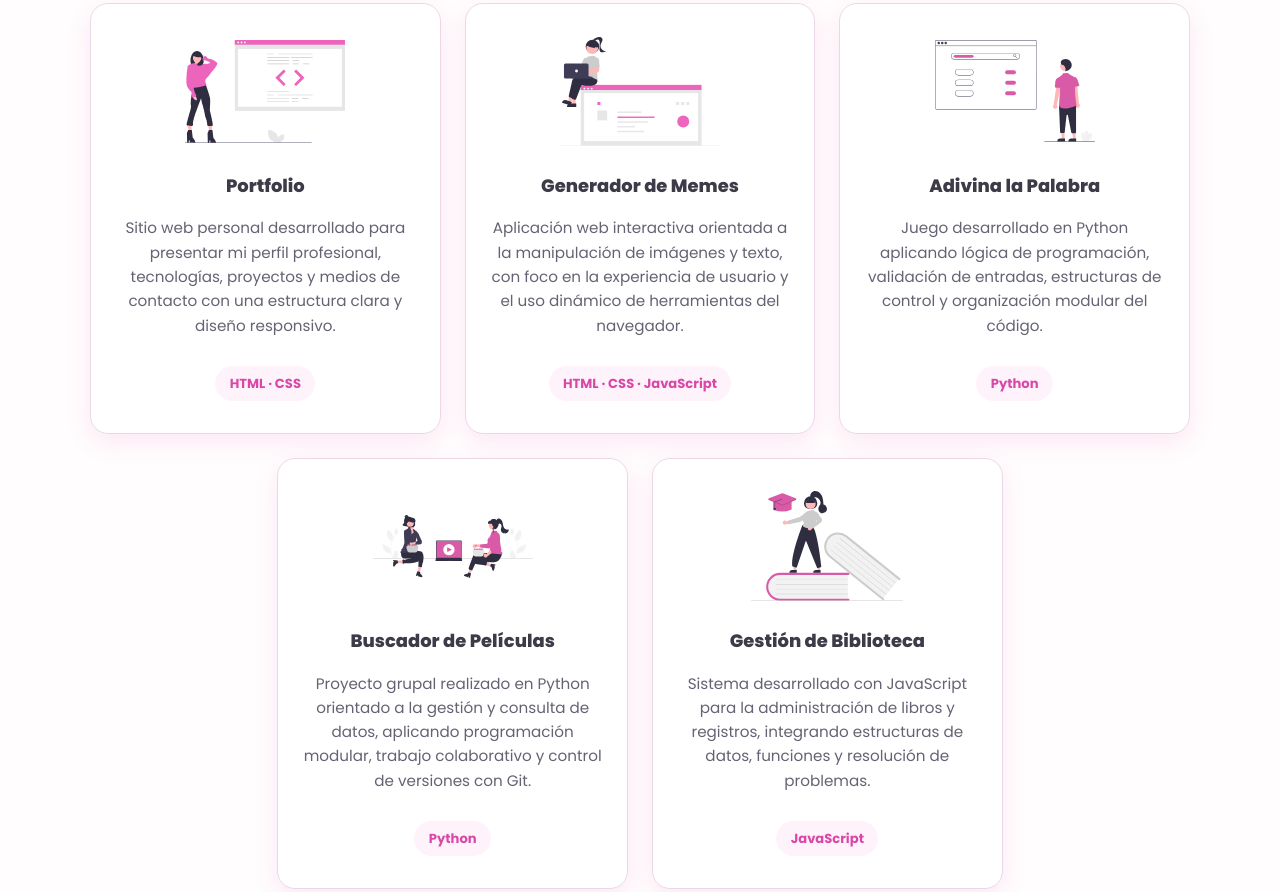
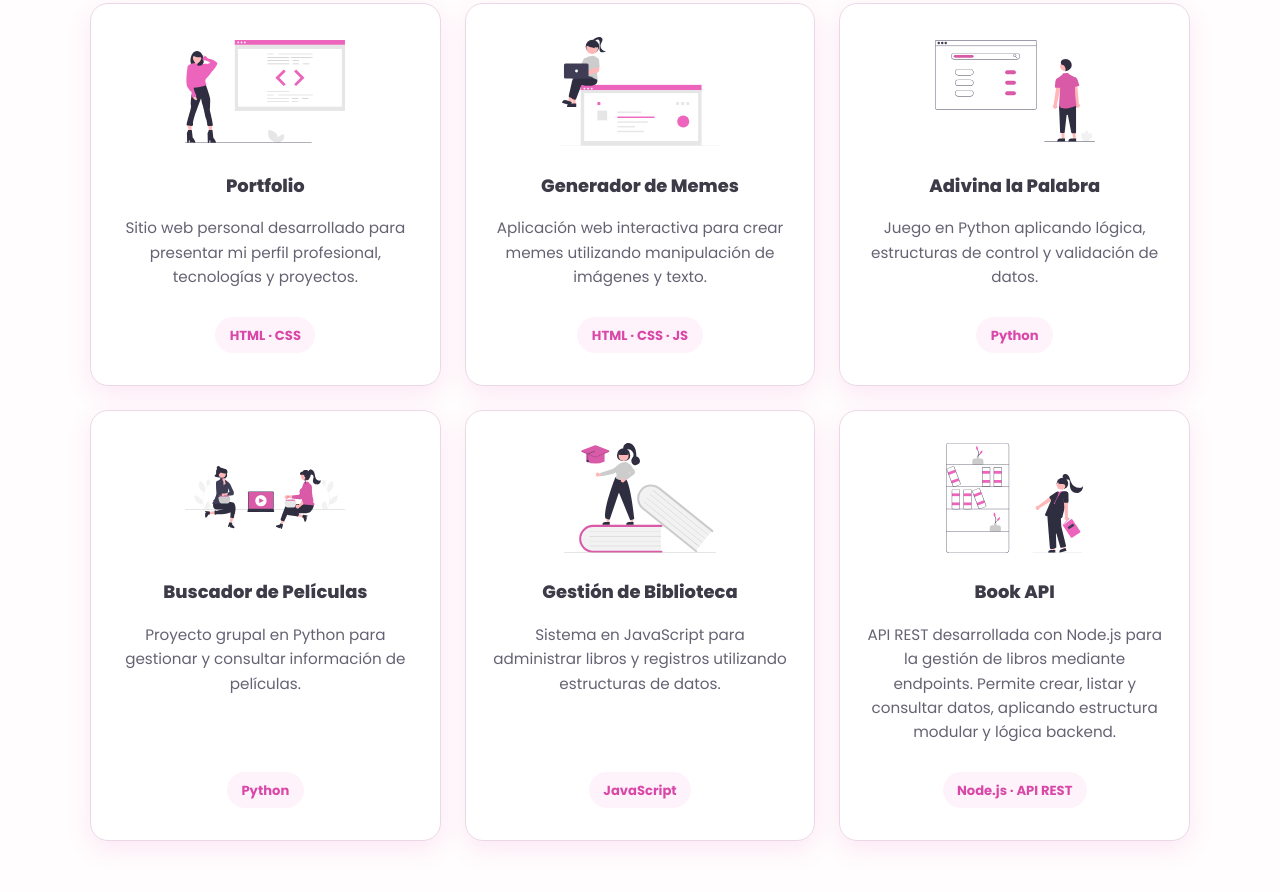
Before and after one commit to sofiimendo/portfolio-sofia, a plain HTML site: page index.html in a window 1280 px wide. Shown: the part 2375-3267 px from the top of the page. Drawn offline with Linux system fonts and the light colour scheme.

Commit message:
sumo en proyectos book api

```diff
--- a/index.html
+++ b/index.html
@@ -147,68 +147,72 @@
         </p>
 
         <div class="proyectos">
-                    <a href="#Hola" class="cards cardsProyect proyects" aria-label="Ver proyecto Portfolio">
-                        <img class="imgProyectos" src="./assets/images/imgHola.svg"
-                            alt="Vista previa del proyecto Portfolio">
+
+            <!-- Portfolio -->
+            <a href="#Hola" class="cards cardsProyect proyects">
+                <img class="imgProyectos" src="./assets/images/imgHola.svg">
                 <h4 class="titleProyectos">Portfolio</h4>
                 <p class="descProyecto">
-                            Sitio web personal desarrollado para presentar mi perfil profesional, tecnologías,
-                            proyectos y medios de contacto con una estructura clara y diseño responsivo.
+                    Sitio web personal desarrollado para presentar mi perfil profesional, tecnologías y proyectos.
                 </p>
                 <span class="techProyecto">HTML · CSS</span>
             </a>
 
+            <!-- Memes -->
             <a href="https://tete-paez.github.io/editor-de-memes/" target="_blank" rel="noopener noreferrer"
-                        class="cards cardsProyect proyects"
-                        aria-label="Abrir proyecto Generador de Memes en una nueva pestaña">
-                        <img class="imgProyectos" src="./assets/images/creadorMemes.svg"
-                            alt="Vista previa del proyecto Generador de Memes">
+                class="cards cardsProyect proyects">
+                <img class="imgProyectos" src="./assets/images/creadorMemes.svg">
                 <h4 class="titleProyectos">Generador de Memes</h4>
                 <p class="descProyecto">
-                            Aplicación web interactiva orientada a la manipulación de imágenes y texto, con foco
-                            en la experiencia de usuario y el uso dinámico de herramientas del navegador.
+                    Aplicación web interactiva para crear memes utilizando manipulación de imágenes y texto.
                 </p>
-                        <span class="techProyecto">HTML · CSS · JavaScript</span>
+                <span class="techProyecto">HTML · CSS · JS</span>
             </a>
 
+            <!-- Adivina -->
             <a href="https://github.com/sofiimendo/proyecto_adivina_la_palabra" target="_blank"
-                        rel="noopener noreferrer" class="cards cardsProyect proyects"
-                        aria-label="Abrir proyecto Adivina la Palabra en una nueva pestaña">
-                        <img class="imgProyectos" src="./assets/images/adivina-palabra.svg"
-                            alt="Vista previa del proyecto Adivina la Palabra">
+                rel="noopener noreferrer" class="cards cardsProyect proyects">
+                <img class="imgProyectos" src="./assets/images/adivina-palabra.svg">
                 <h4 class="titleProyectos">Adivina la Palabra</h4>
                 <p class="descProyecto">
-                            Juego desarrollado en Python aplicando lógica de programación, validación de entradas,
-                            estructuras de control y organización modular del código.
+                    Juego en Python aplicando lógica, estructuras de control y validación de datos.
                 </p>
                 <span class="techProyecto">Python</span>
             </a>
 
+            <!-- Películas -->
             <a href="https://github.com/sofiimendo/catalogo_peliculas_proyecto_final_grupal" target="_blank"
-                        rel="noopener noreferrer" class="cards cardsProyect proyects"
-                        aria-label="Abrir proyecto Buscador de Películas en una nueva pestaña">
-                        <img class="imgProyectos" src="./assets/images/buscador-peliculas.svg"
-                            alt="Vista previa del proyecto Buscador de Películas">
+                rel="noopener noreferrer" class="cards cardsProyect proyects">
+                <img class="imgProyectos" src="./assets/images/buscador-peliculas.svg">
                 <h4 class="titleProyectos">Buscador de Películas</h4>
                 <p class="descProyecto">
-                            Proyecto grupal realizado en Python orientado a la gestión y consulta de datos,
-                            aplicando programación modular, trabajo colaborativo y control de versiones con Git.
+                    Proyecto grupal en Python para gestionar y consultar información de películas.
                 </p>
                 <span class="techProyecto">Python</span>
             </a>
 
+            <!-- Biblioteca -->
             <a href="https://github.com/sofiimendo/Grupo_2_Mendoza_ValdezAguilar" target="_blank"
-                        rel="noopener noreferrer" class="cards cardsProyect proyects"
-                        aria-label="Abrir proyecto Gestión de Biblioteca en una nueva pestaña">
-                        <img class="imgProyectos" src="./assets/images/gestion-biblioteca.svg"
-                            alt="Vista previa del proyecto Gestión de Biblioteca">
+                rel="noopener noreferrer" class="cards cardsProyect proyects">
+                <img class="imgProyectos" src="./assets/images/gestion-biblioteca.svg">
                 <h4 class="titleProyectos">Gestión de Biblioteca</h4>
                 <p class="descProyecto">
-                            Sistema desarrollado con JavaScript para la administración de libros y registros,
-                            integrando estructuras de datos, funciones y resolución de problemas.
+                    Sistema en JavaScript para administrar libros y registros utilizando estructuras de datos.
                 </p>
                 <span class="techProyecto">JavaScript</span>
             </a>
+
+            <a href="https://github.com/sofiimendo/book-api" target="_blank"
+                rel="noopener noreferrer" class="cards cardsProyect proyects">
+                <img class="imgProyectos" src="./assets/images/book-api.svg">
+                <h4 class="titleProyectos">Book API</h4>
+                <p class="descProyecto">
+                    API REST desarrollada con Node.js para la gestión de libros mediante endpoints.
+                    Permite crear, listar y consultar datos, aplicando estructura modular y lógica backend.
+                </p>
+                <span class="techProyecto">Node.js · API REST</span>
+            </a>
+
         </div>
     </div>
 </section>
```
Also changed, not shown: assets/images/book-api.svg (added). Lines whose indentation alone changed are shown as unchanged.
